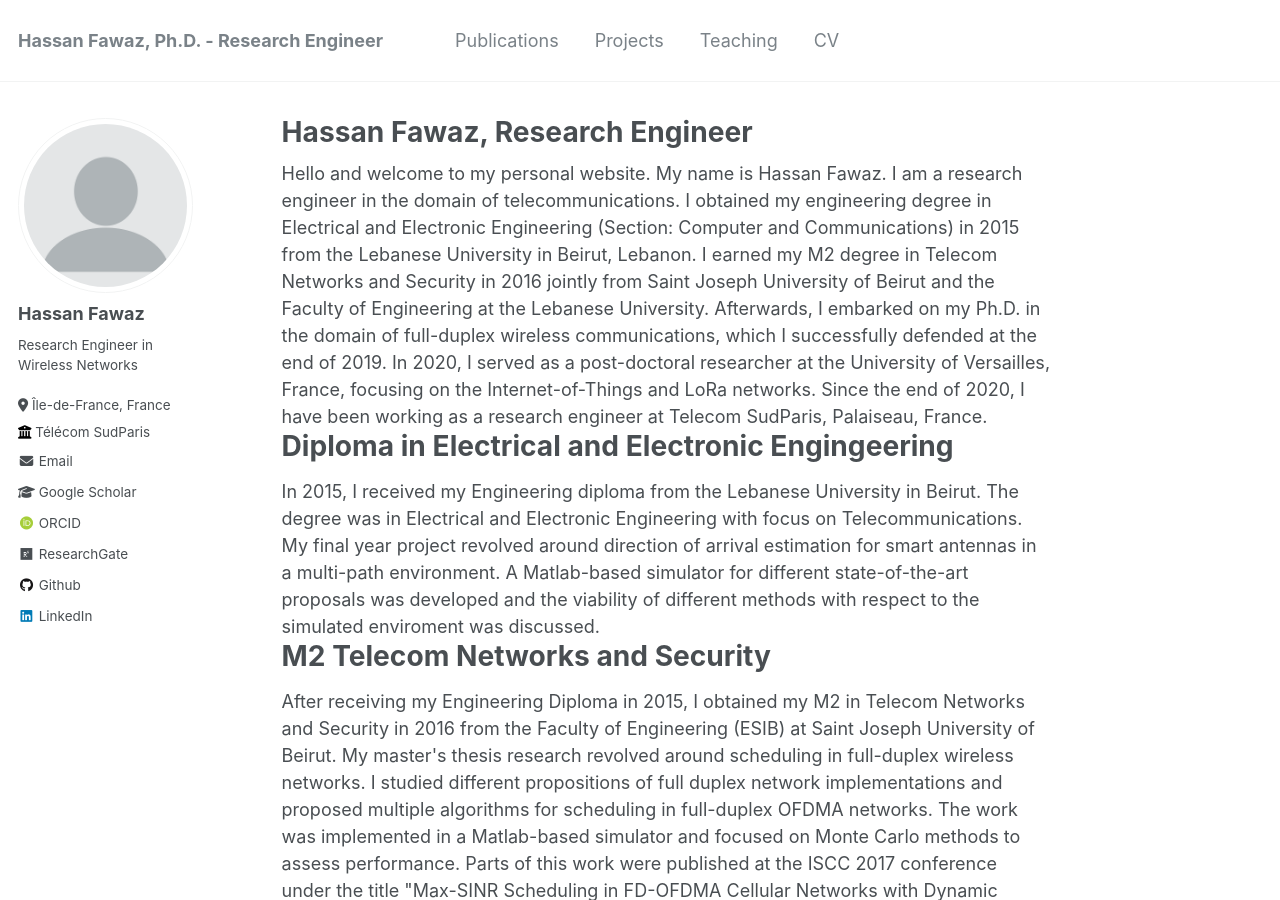
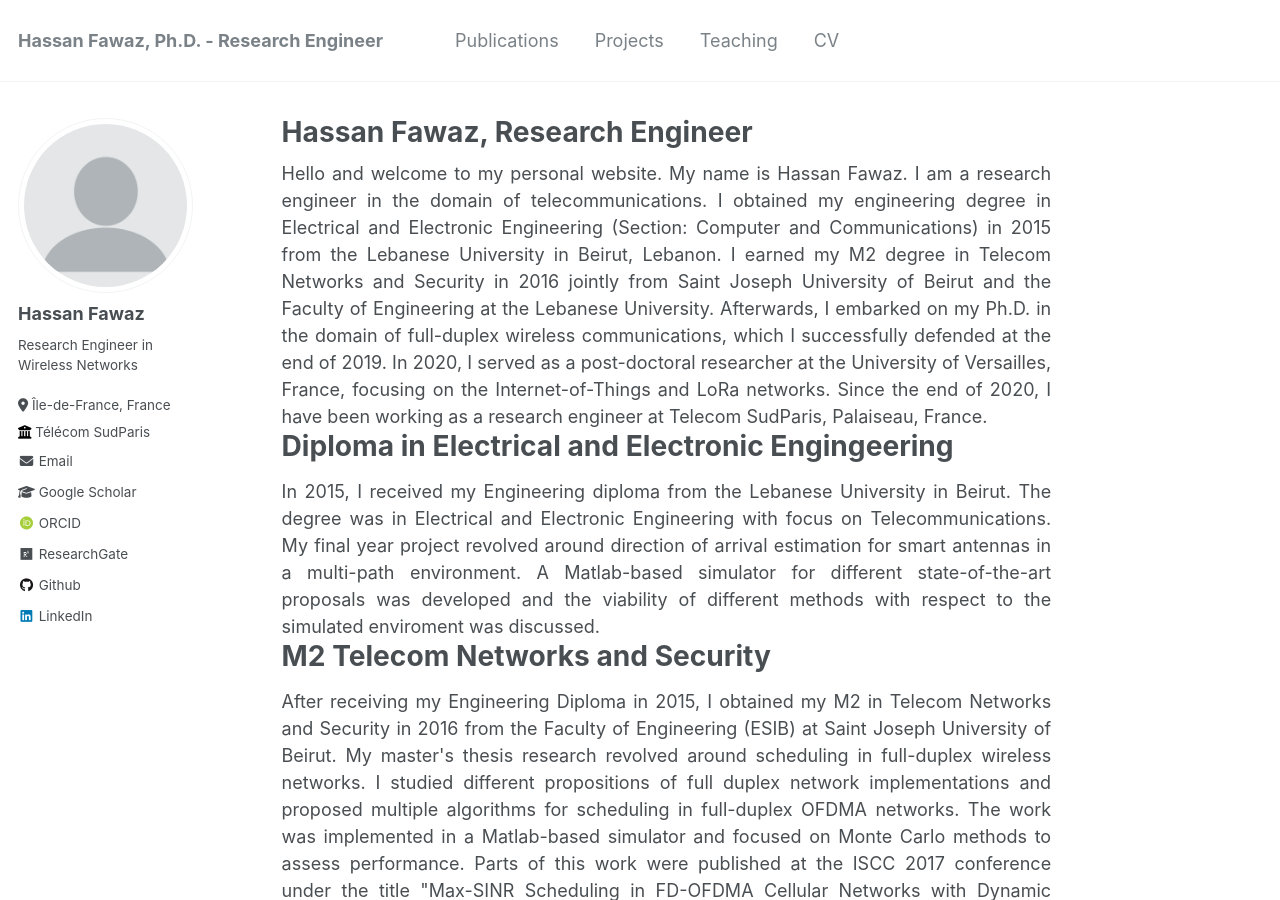
Before and after one commit to Hassan-Fawaz/Hassan-Fawaz.github.io, a Jekyll site: the page built from _pages/about.md, in a window 1280 px wide and 900 px high. Built offline with Jekyll 4.4.1, drawn with Linux system fonts in a browser that asks for light colours; some web fonts are replaced.

Commit message:
22/03 -2

```diff
--- a/_pages/about.md
+++ b/_pages/about.md
@@ -6,39 +6,40 @@ redirect_from:
   - /about/
   - /about.html
 ---
-<div style="text-align: left;">
+<div style="text-align: justify;">
 Hello and welcome to my personal website. My name is Hassan Fawaz. I am a research engineer in the domain of telecommunications. I obtained my engineering degree in Electrical and Electronic Engineering (Section: Computer and Communications) in 2015 from the Lebanese University in Beirut, Lebanon. I earned my M2 degree in Telecom Networks and Security in 2016 jointly from Saint Joseph University of Beirut and the Faculty of Engineering at the Lebanese University. Afterwards, I embarked on my Ph.D. in the domain of full-duplex wireless communications, which I successfully defended at the end of 2019. In 2020, I served as a post-doctoral researcher at the University of Versailles, France, focusing on the Internet-of-Things and LoRa networks. Since the end of 2020, I have been working as a research engineer at Telecom SudParis, Palaiseau, France.
 </div>
 
 Diploma in Electrical and Electronic Engingeering
 ======
-<div style="text-align: left;">
+<div style="text-align: justify;">
 In 2015, I received my Engineering diploma from the Lebanese University in Beirut. The degree was in Electrical and Electronic Engineering with focus on Telecommunications. My final year project revolved around direction of arrival estimation for smart antennas in a multi-path environment. A Matlab-based simulator for different state-of-the-art proposals was developed and the viability of different methods with respect to the simulated enviroment was discussed.
 </div>
 
 
 M2 Telecom Networks and Security
 ======
-<div style="text-align: left;">
+<div style="text-align: justify;">
 After receiving my Engineering Diploma in 2015, I obtained my M2 in Telecom Networks and Security in 2016 from the Faculty of Engineering (ESIB) at Saint Joseph University of Beirut. My master's thesis research revolved around scheduling in full-duplex wireless networks. I studied different propositions of full duplex network implementations and proposed multiple algorithms for scheduling in full-duplex OFDMA networks. The work was implemented in a Matlab-based simulator and focused on Monte Carlo methods to assess performance. Parts of this work were published at the ISCC 2017 conference under the title "Max-SINR Scheduling in FD-OFDMA Cellular Networks with Dynamic Arrivals".
 </div>
 
 
 Ph.D. in Wireless Communications
 ======
+<div style="text-align: justify;">
 At the end of 2016, I was awarded a Doctoral Fellowship from the National Council for Scientific Research – Lebanon (CNRS-L). Over the following three years, I continued my research in the domain of full-duplex wireless networks. I worked on both scheduling and power allocation approaches, in both single and multi-cell scenarios. In my thesis work, we addressed several issues such as user fairness, spectral efficiency, CSI availability, and many others. I utilized multiple research tools throughout my work including machine learning, replicator dynamics, optimization, and game theory.
-
+</div>
 
 Postdoc at Université de Versailles Saint-Quentin-en-Yvelines
 ======
-<div style="text-align: left;">
+<div style="text-align: justify;">
 Immediately after defending my thesis, I started a one-year postdoctoral fellowship at UVSQ, Paris-Saclay, France. My research during this period centered around Internet of Things (IoT) networks. We began by proposing spreading factor assignment algorithms for LoRaWAN in a multi-operator environment. We utilized recurrent neural networks, specifically LSTMs, to model the packet delivery rate as a time series. The latter aids in reducing the amount of cooperation required among different network operators. In my current work, we are employing game theory and correlated equilibrium to allocate the available channels in a LoRaWAN among competing operators.
 </div>
 
 
 Research Engineer at Télécom SudParis - IP Paris
 ======
-<div style="text-align: left;">
+<div style="text-align: justify;">
 At the end of 2020, I joined Télécom SudParis as a research engineer to work on a project focused on proposing multi-agent deep learning-based proposals for load balancing and queue management in networks. The work used network simulation and emulation tools such as ns3 and mininet, alongside deep learning libraries in Python (Pytorch, TensorFlow). We used multiple deep learning techniques, such as deep Q-learning, graph convolutional reinforcement learning, constrained deep reinforcement learning, and others alongside attention based agent cooperation techniques to propose solutions for the two tasks both seperatly and in a joint manner.
 
 A second phase of my work at Télécom SudParis started in 2023, wherein I started working on 5G New Radio systems. More specifically, the objective is to utilize the ns3 based Lena NR module, which implements a non-standalone 5G simulator by utilizing the LTE core in ns3 to create a standalone 5G enviroment. The work enlists the help of state-of-the-art 5G emulators and code such as Open5gs and UERANSIM.
```
